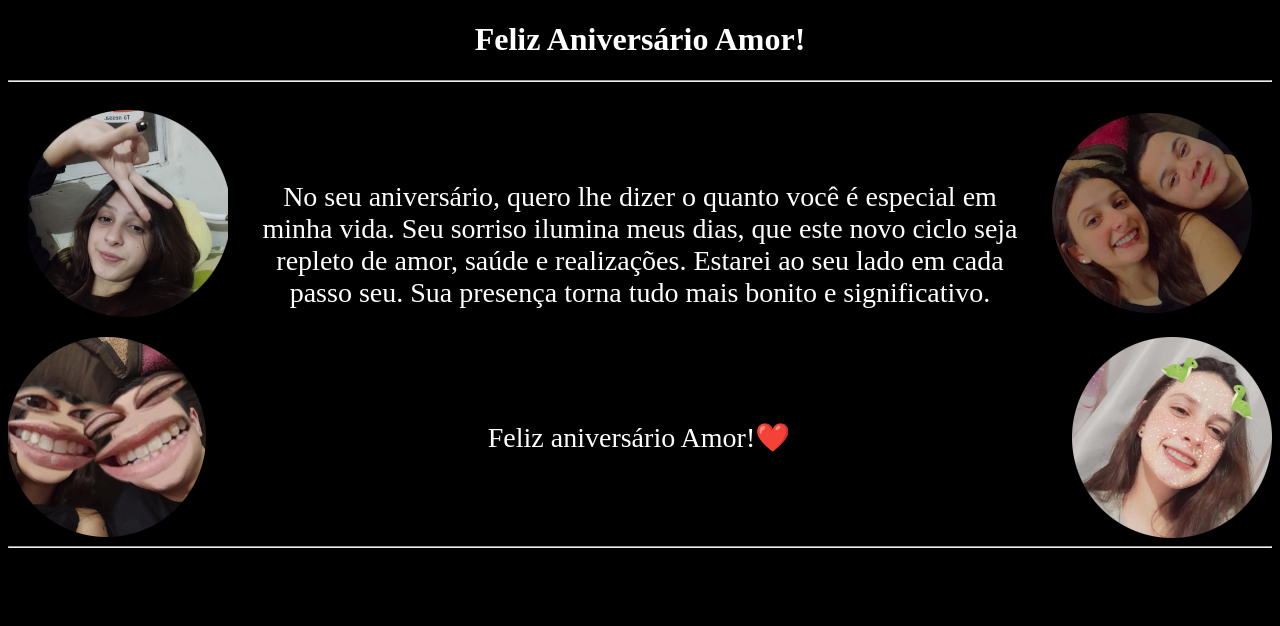
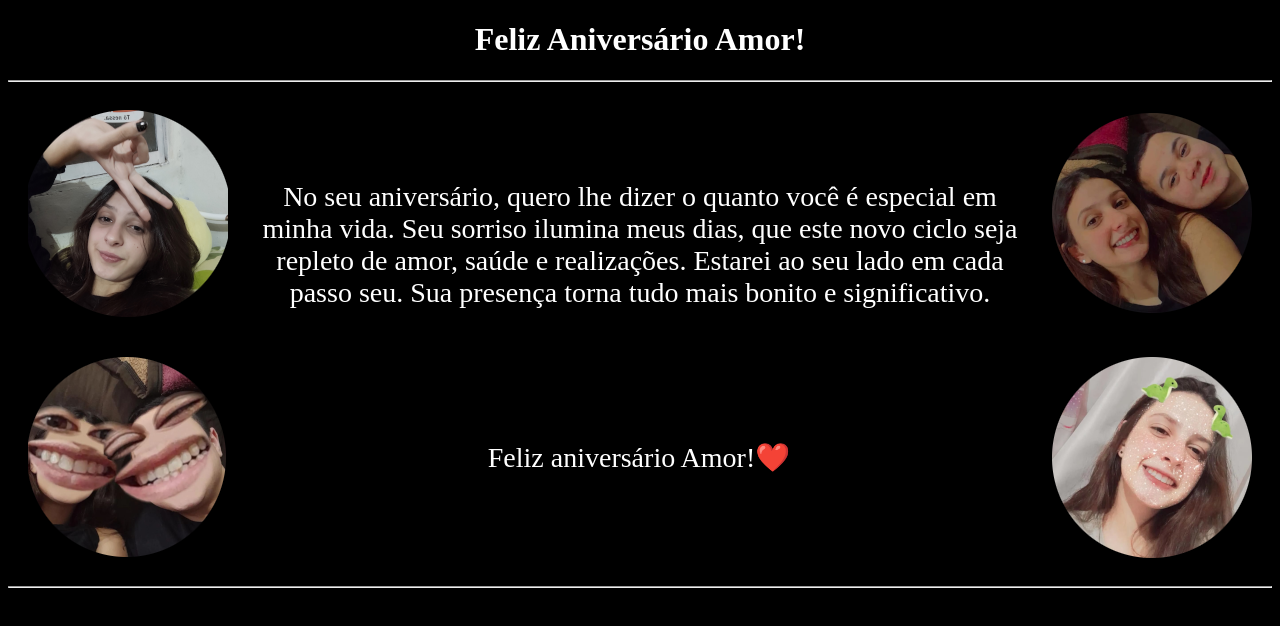
Before and after one commit to EricSiqueir4/projeto-do-xuxu, a plain HTML site: page index.html in a window 1280 px wide. Drawn offline with Linux system fonts and the light colour scheme; a web font is replaced by a local one.

Commit message:
atualized

```diff
--- a/index.html
+++ b/index.html
@@ -20,9 +20,9 @@
         <img src="./imgs/foto2.png" alt="foto1milinha" class="fotoamor1">
     </main>
     <footer>
-        <img src="./imgs/foto3.png" alt="">
+        <img src="./imgs/foto3.png" alt="foto1milinha" class="fotoamor1">
         <p class="texto2">Feliz aniversário Amor!❤️</p>
-        <img src="./imgs/foto4.png" alt="">
+        <img src="./imgs/foto4.png" alt="foto1milinha" class="fotoamor1">
     </footer>
     <hr>
 </body>
```
Also changed, not shown: index.css (line endings or trailing spaces).
